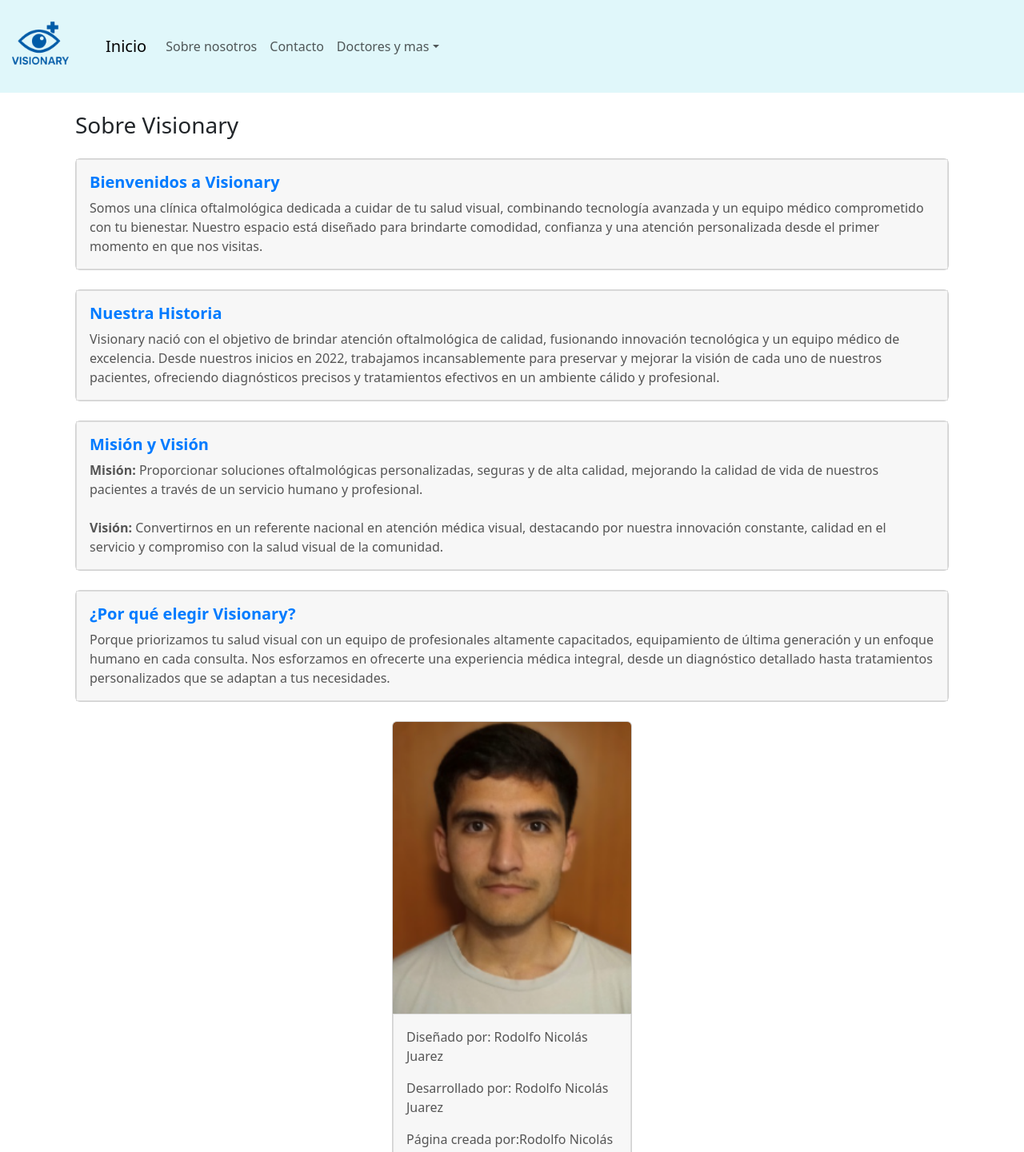
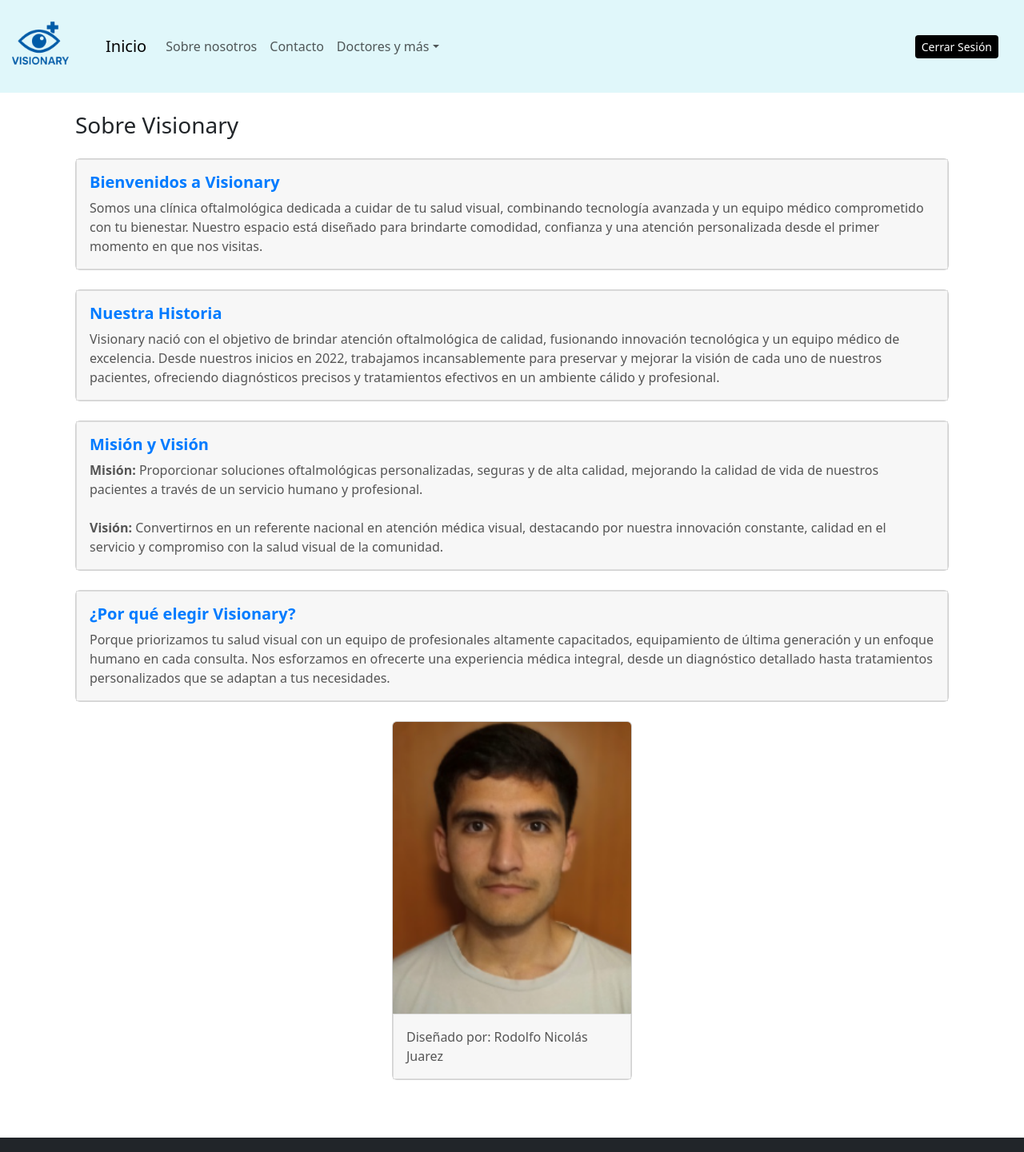
Before and after one commit to rodo18-2006/proyecto2, a React (Vite) app: page /sobre-nosotros in a window 1280 px wide. Shown: the top 1441 px of the page at 80% size. Built offline with nearby package versions, Linux system fonts and the light colour scheme.

Commit message:
realizamos correcciones

```diff
--- a/src/components/navbar/Navbar.css
+++ b/src/components/navbar/Navbar.css
@@ -5,3 +5,13 @@
 .logo{
   width: 100px;
 }
+
+.btn-black {
+  background-color: #000;
+  color: #fff;
+  border: none;
+}
+
+.btn-black:hover {
+  background-color: #333;
+}
--- a/src/components/navbar/NavbarC.jsx
+++ b/src/components/navbar/NavbarC.jsx
@@ -3,14 +3,26 @@ import Container from "react-bootstrap/Container";
 import Nav from "react-bootstrap/Nav";
 import Navbar from "react-bootstrap/Navbar";
 import NavDropdown from "react-bootstrap/NavDropdown";
+import Button from "react-bootstrap/Button";
+import { useNavigate } from "react-router-dom";
 import "bootstrap/dist/css/bootstrap.min.css";
-import "./Navbar.css"
-
+import "./Navbar.css";
 
 const NavbarC = () => {
+  const navigate = useNavigate();
+
+  const handleLogout = () => {
+    // Lógica para cerrar sesión, como limpiar tokens o estados
+    navigate("/");
+  };
+
   return (
     <Navbar expand="lg" className="nav">
-      <img className="logo" src="./img/favicon-clinica-ofmatologia.png" />
+      <img
+        className="logo"
+        src="/img/favicon-clinica-ofmatologia.png"
+        alt="Logo"
+      />
       <Container>
         <Navbar.Brand href="/inicio">Inicio</Navbar.Brand>
         <Navbar.Toggle aria-controls="basic-navbar-nav" />
@@ -18,16 +30,18 @@ const NavbarC = () => {
           <Nav className="me-auto">
             <Nav.Link href="/sobre-nosotros">Sobre nosotros</Nav.Link>
             <Nav.Link href="/contacto">Contacto</Nav.Link>
-            <NavDropdown title="Doctores y mas" id="basic-nav-dropdown">
+            <NavDropdown title="Doctores y más" id="basic-nav-dropdown">
               <NavDropdown.Item href="/doctor">Doctores</NavDropdown.Item>
               <NavDropdown.Item href="/horarios">Horarios</NavDropdown.Item>
               <NavDropdown.Item href="/atencion-al-cliente">
-                Atencion al cliente
+                Atención al cliente
               </NavDropdown.Item>
               <NavDropdown.Divider />
-
             </NavDropdown>
           </Nav>
+          <Button className="btn-black" size="sm" onClick={handleLogout}>
+            Cerrar Sesión
+          </Button>
         </Navbar.Collapse>
       </Container>
     </Navbar>
--- a/src/components/sobrenosotros/SobreNosotrosC.jsx
+++ b/src/components/sobrenosotros/SobreNosotrosC.jsx
@@ -70,12 +70,6 @@ const SobreNosotrosC = () => {
           <Card.Text>
             Diseñado por: Rodolfo Nicolás Juarez
           </Card.Text>
-          <Card.Text>
-            Desarrollado por: Rodolfo Nicolás Juarez
-          </Card.Text>
-          <Card.Text>
-            Página creada por:Rodolfo Nicolás Juarez
-          </Card.Text>
         </Card.Body>
       </Card>
     </Container>
```
